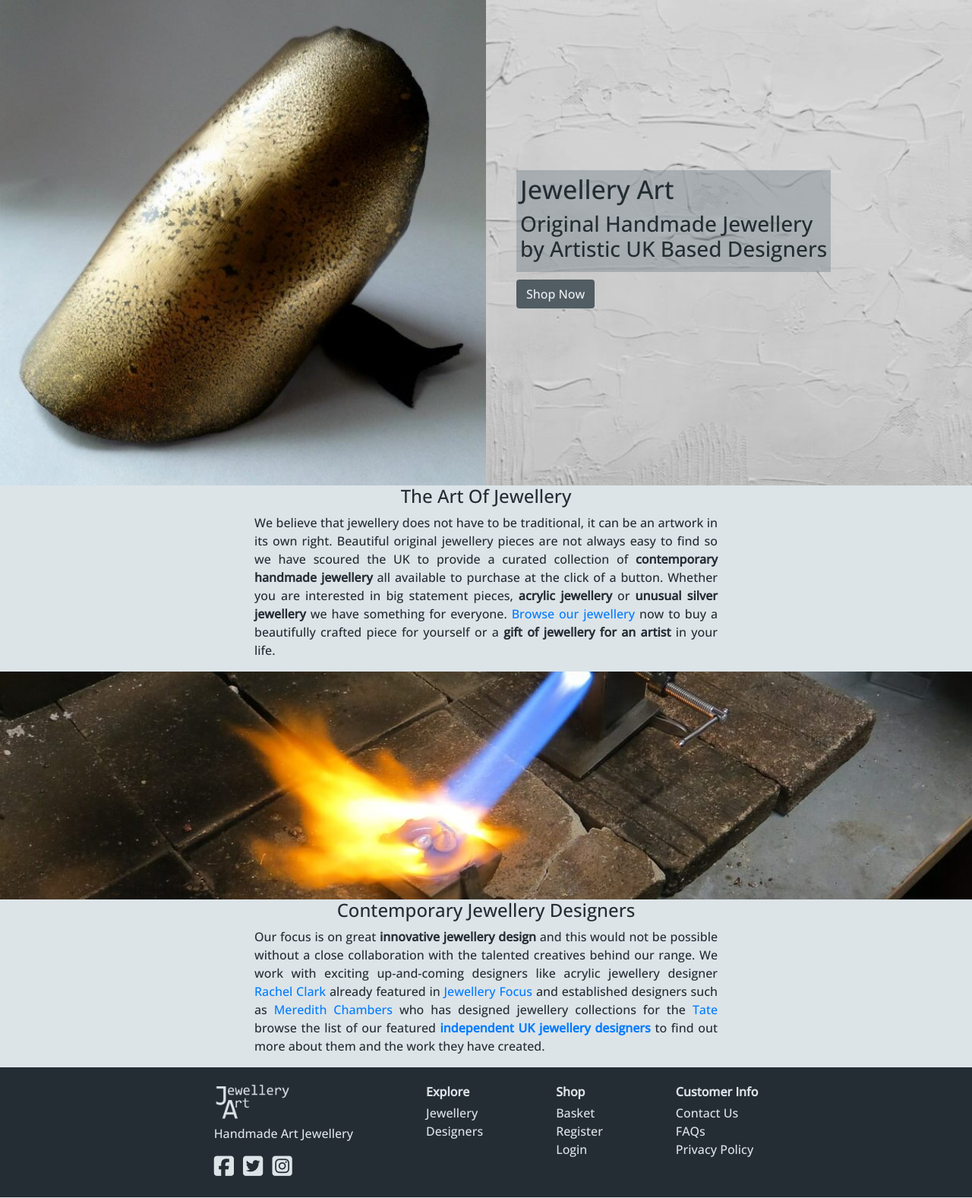
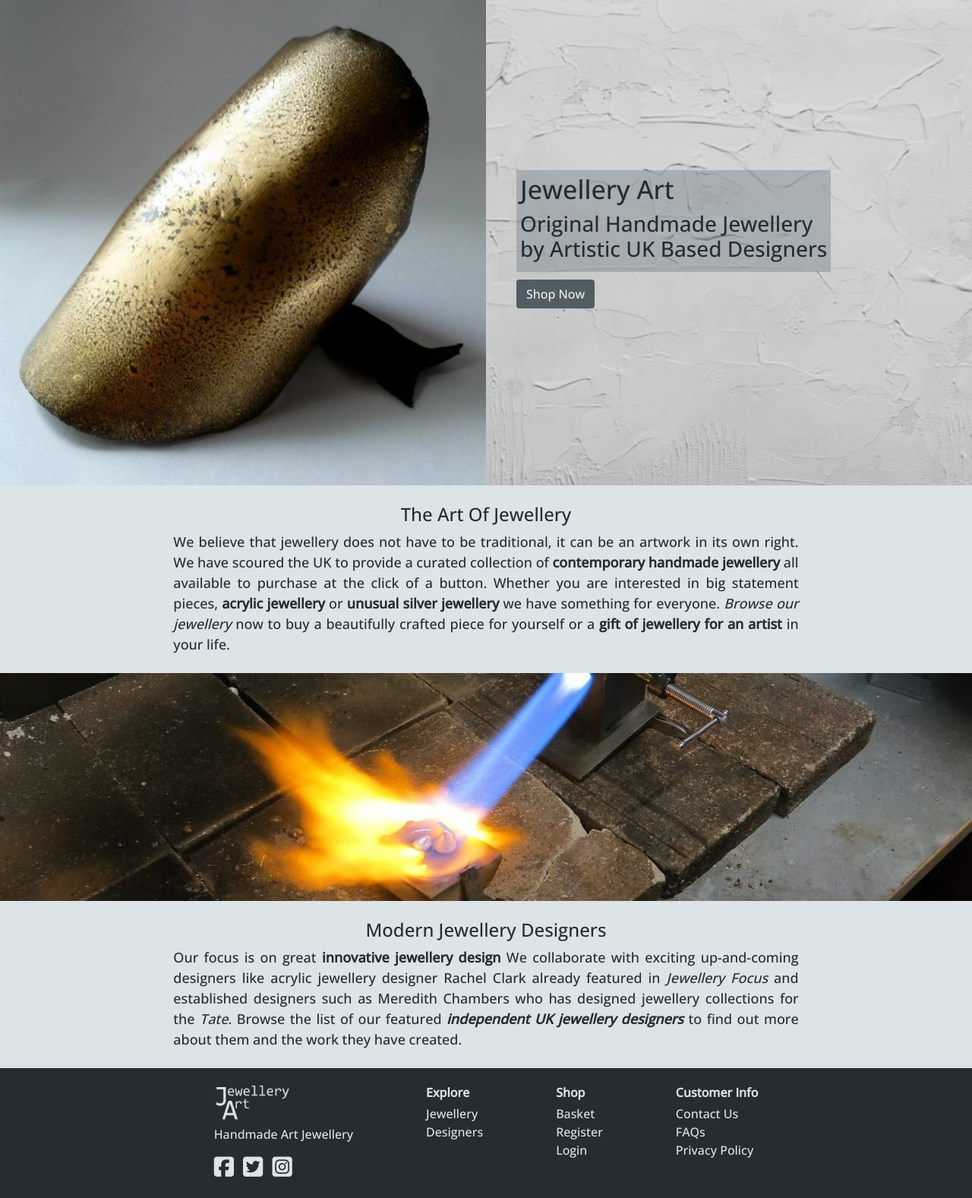
Before and after one commit to Stephanie-Ash/jewellery-art, a Django app: page / in a window 1280 px wide. Shown: the part 83-1660 px from the top of the page at 76% size. Run offline with Django 3.2, Linux system fonts and the light colour scheme; some libraries are stand-ins or nearby versions.

Commit message:
Further style the home ethos and designer sections for all screens

```diff
--- a/home/templates/home/index.html
+++ b/home/templates/home/index.html
@@ -35,16 +35,16 @@
     </div>
 </section>
 
+<!-- Information Sections -->
 <!-- Store Ethos Section -->
-<section class="container-fluid bg-color-lgt">
+<section class="container-fluid bg-color-lgt home-info">
     <div class="row">
-        <div class="col-6 mx-auto txt-drk">
+        <div class="col-md-10 col-xl-8 mx-auto py-4 txt-drk">
             <h3 class="text-center">The Art Of Jewellery</h3>
-            <p class="text-justify">
+            <p class="text-justify m-0">
                 We believe that jewellery does not have to be traditional, it can be an artwork in its own right.
-                Beautiful original jewellery pieces are not always easy to find so we have scoured the UK to
-                provide a curated collection of <strong>contemporary handmade jewellery</strong> all available to
-                purchase at the click of a button. Whether you are interested in big statement pieces,
+                We have scoured the UK to provide a curated collection of <strong>contemporary handmade jewellery</strong>
+                all available to purchase at the click of a button. Whether you are interested in big statement pieces,
                 <strong>acrylic jewellery</strong> or <strong>unusual silver jewellery</strong> we have something for
                 everyone. <a href="">Browse our jewellery</a> now to buy a beautifully crafted piece for yourself or
                 a <strong>gift of jewellery for an artist</strong> in your life.
@@ -52,19 +52,21 @@
         </div>
     </div>
 </section>
+
 <!-- Designer Focus Section -->
-<section class="container-fluid bg-color-lgt">
+<section class="container-fluid bg-color-lgt home-info">
     <div class="row image-divider"></div>
     <div class="row">
-        <div class="col-6 mx-auto txt-drk">
-            <h3 class="text-center">Contemporary Jewellery Designers</h3>
-            <p class="text-justify">
-                Our focus is on great <strong>innovative jewellery design</strong> and this would not be possible
-                without a close collaboration with the talented creatives behind our range. We work with exciting
-                up-and-coming designers like acrylic jewellery designer <a href="">Rachel Clark</a> already featured in
-                <a href="https://www.jewelleryfocus.co.uk/">Jewellery Focus</a> and established designers such as
-                <a href="">Meredith Chambers</a> who has designed jewellery collections for the
-                <a href="https://shop.tate.org.uk/jewellery">Tate</a> browse the list of our featured
+        <div class="col-md-10 col-xl-8 py-4 mx-auto txt-drk">
+            <h3 class="text-center">Modern Jewellery Designers</h3>
+            <p class="text-justify m-0">
+                Our focus is on great <strong>innovative jewellery design</strong> We collaborate with exciting
+                up-and-coming designers like acrylic jewellery designer Rachel Clark already featured in
+                <a href="https://www.jewelleryfocus.co.uk/" target="_blank" rel="noopener"
+                aria-label="Visit the Jewellery Focus website (opens in a new tab)">Jewellery Focus</a> and established
+                designers such as Meredith Chambers who has designed jewellery collections for the
+                <a href="https://shop.tate.org.uk/jewellery" target="_blank" rel="noopener"
+                aria-label="Visit the Tate Jewellery Shop (opens in a new tab)">Tate</a>. Browse the list of our featured
                 <strong><a href="">independent UK jewellery designers</a></strong> to find out more about them and
                 the work they have created.
             </p>
--- a/static/css/base.css
+++ b/static/css/base.css
@@ -36,7 +36,7 @@ h2 {
 }
 
 h3 {
-    font-size: 24px;
+    font-size: 20px;
 }
 
 /* Background Colours */
@@ -139,9 +139,16 @@ footer {
     margin-bottom: 10px;
 }
 
-/* Store Ethos Section */
+/* Home page information sections */
+.home-info {
+    font-size: 16px;
+}
 
-/* Designer Focus Section */
+.home-info a {
+    color: #242d33;
+    font-style: italic;
+}
+
 .image-divider {
     height: 300px;
     background: url('/media/jewellery-making.jpg') center center / cover no-repeat fixed;
@@ -177,6 +184,14 @@ footer {
 
     .home-heading-txt {
         background-color: rgba(109, 122, 130, 0.4);
+    }
+
+    .home-info {
+        font-size: 18px;
+    }
+
+    h3 {
+        font-size: 24px;
     }
 }
 
```
